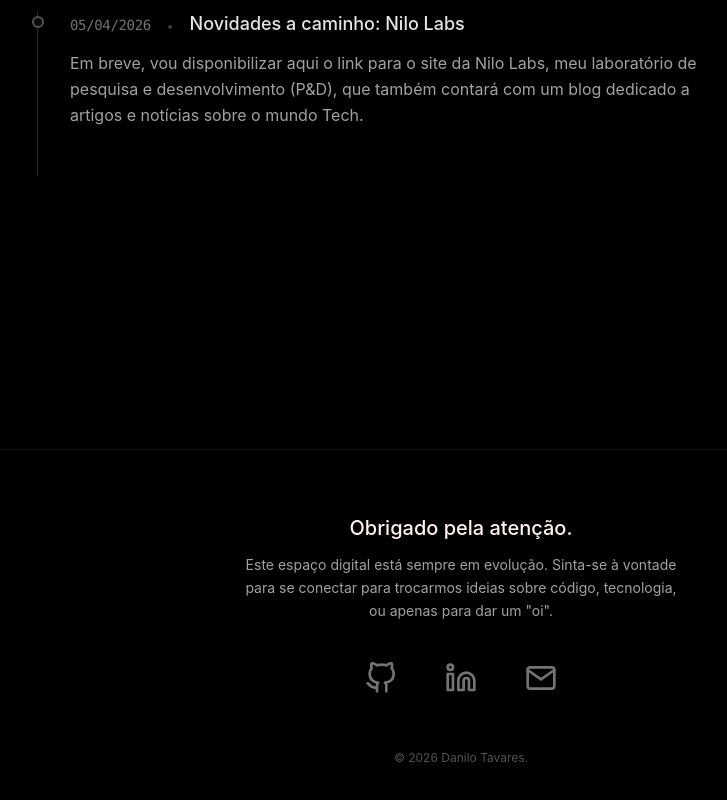
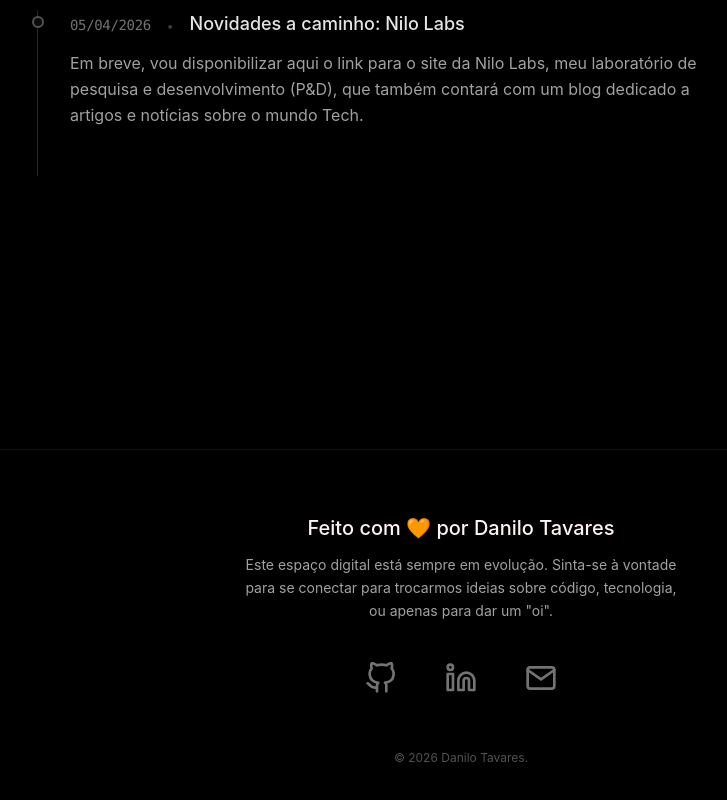
Before and after one commit to danilotavares-dev/danilotavares-dev.github.io, a React (Vite) app: page / in a window 1280 px wide. Shown: the part 3389-4189 px from the top of the page, without its empty margins (179-906 px from the left). Built offline with nearby package versions, Linux system fonts and the light colour scheme.

Commit message:
chore: altera mensagem final no rodapé da página

```diff
--- a/src/sections/Footer.tsx
+++ b/src/sections/Footer.tsx
@@ -15,7 +15,7 @@ export const Footer = () => {
       >
         <div className="space-y-3">
           <h3 className="text-xl font-medium text-red-50">
-            Obrigado pela atenção.
+            Feito com 🧡 por Danilo Tavares
           </h3>
           <p className="text-neutral-400 text-sm max-w-md mx-auto leading-relaxed">
             Este espaço digital está sempre em evolução. Sinta-se à vontade para
```
